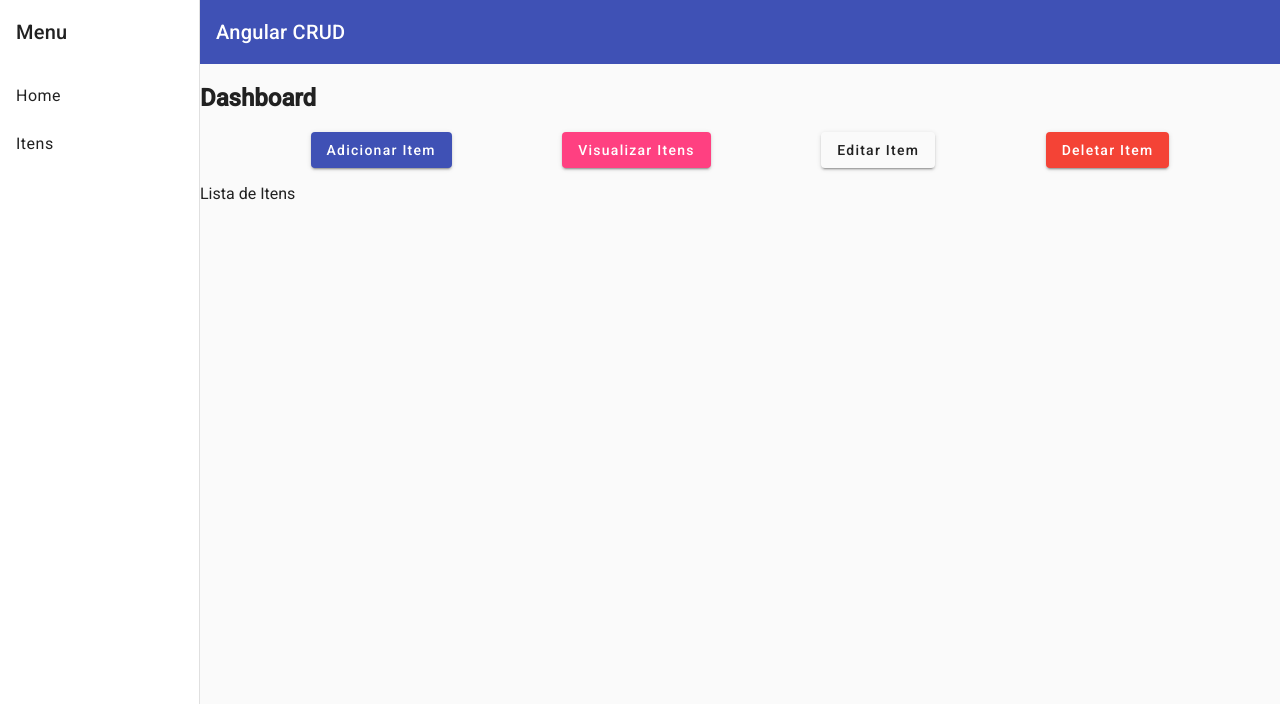
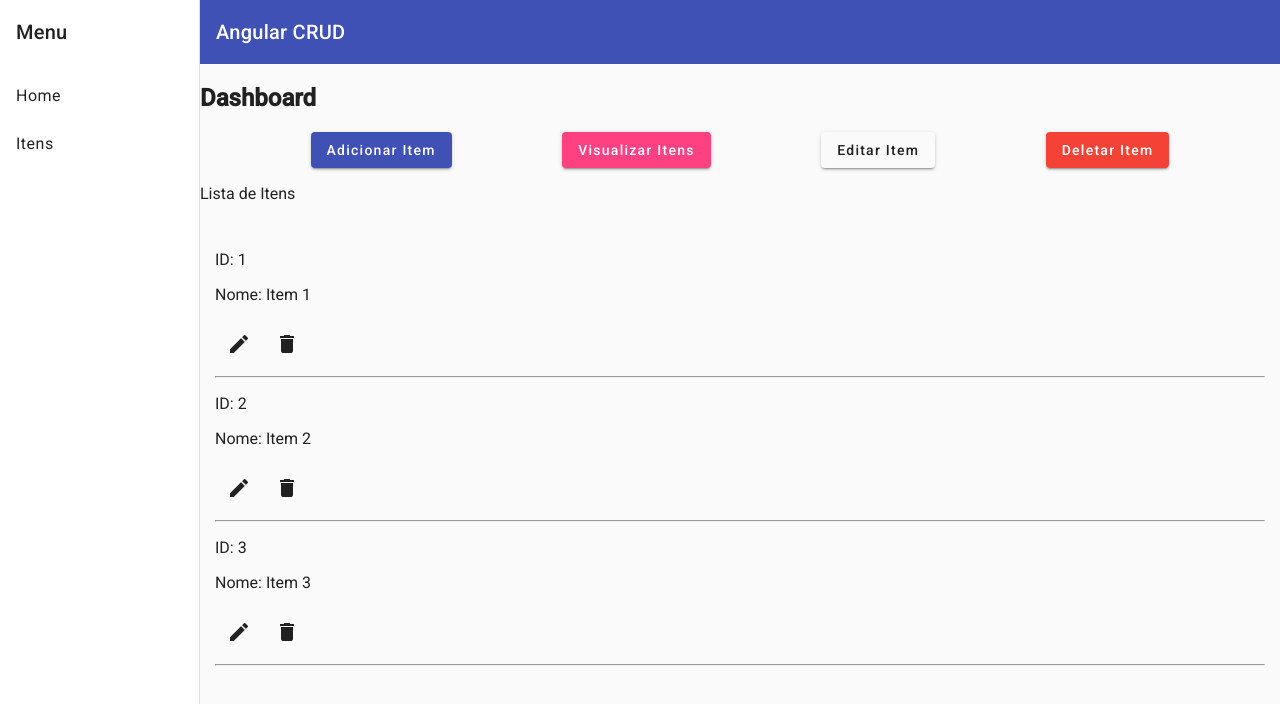
Before and after one commit to ealande/gitutfpr, an Angular app: page /itens/lista in a window 1280 px wide. Shown: the top 704 px of the page. Built offline with nearby package versions, Linux system fonts and the light colour scheme.

Commit message:
mock itens

```diff
--- a/src/app/item-listar/item-listar.component.html
+++ b/src/app/item-listar/item-listar.component.html
@@ -1,12 +1,18 @@
 <p>Lista de Itens</p>
 
 <div class="componente-container">
-  <div *ngIf="itens$ | async as itens; else carregando">
-    <div *ngFor="let item of itens; let i = index">
+  <!-- Use mockItens array instead of itens$ observable -->
+  <div *ngIf="mockItens.length > 0; else carregando">
+    <div *ngFor="let item of mockItens; let i = index">
       <p>ID: {{ item.id }}</p>
       <p>Nome: {{ item.nome }}</p>
-      <button (click)="editarItem(i, {id: item.id, nome: 'Novo Nome'})">Editar</button>
-      <button (click)="deletarItem(i)">Deletar</button>
+      <button mat-icon-button (click)="editarItem(i, {id: item.id, nome: 'Novo Nome'})">
+        <mat-icon>edit</mat-icon>
+      </button>
+
+      <button mat-icon-button (click)="deletarItem(i)">
+        <mat-icon>delete</mat-icon>
+      </button>
       <hr>
     </div>
   </div>
--- a/src/app/item-listar/item-listar.component.ts
+++ b/src/app/item-listar/item-listar.component.ts
@@ -12,6 +12,11 @@ import { CommonModule } from '@angular/common';
 export class ItemListarComponent implements OnInit {
   itens$: Observable<Item[]>;
 
+  mockItens: Item[] = [
+    { id: 1, nome: 'Item 1' },
+    { id: 2, nome: 'Item 2' },
+    { id: 3, nome: 'Item 3' },
+  ];
   constructor(private itemService: ItemService) {
     this.itens$ = this.itemService.itens$;
   }
```
